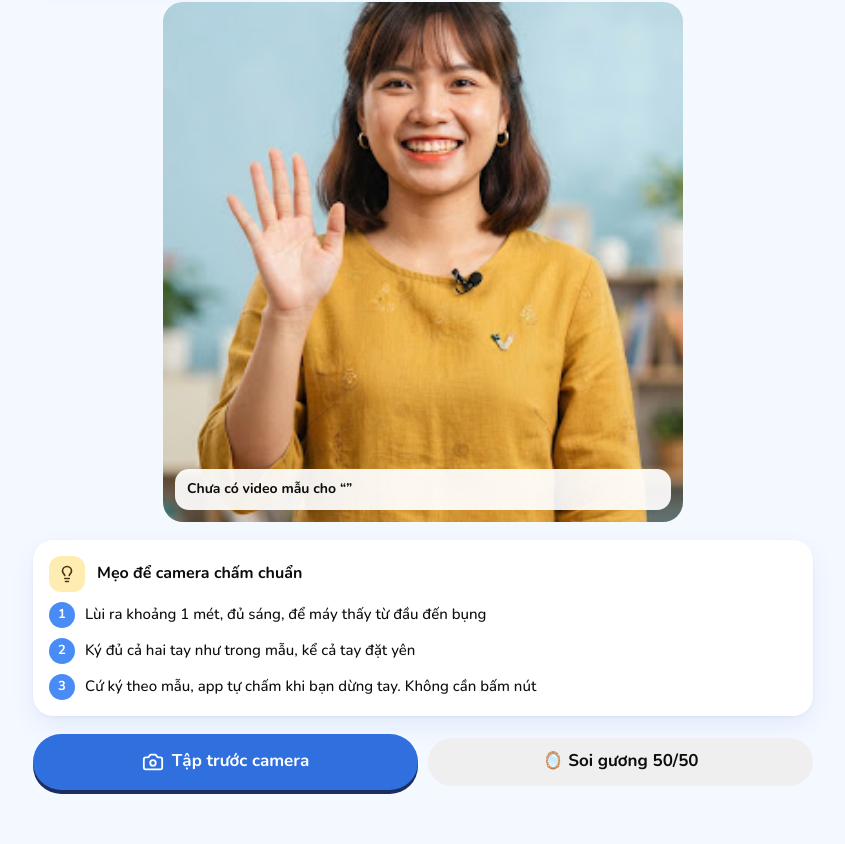
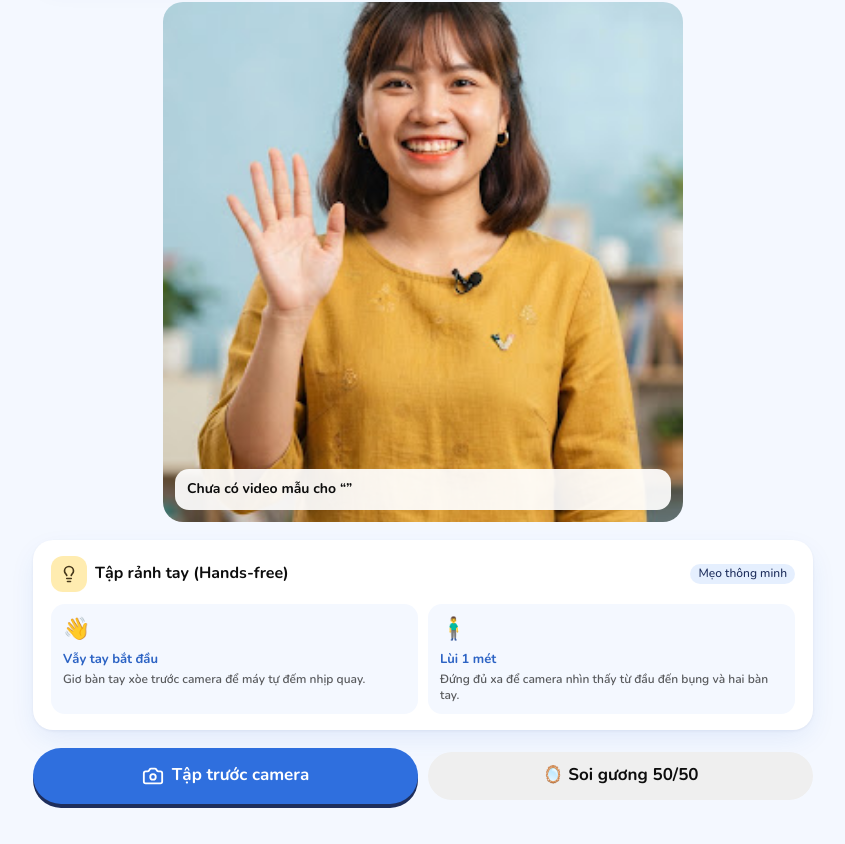
Before and after one commit to quang507/VSL, a Next.js app: page /practice in a window 1280 px wide. Shown: the part 250-1094 px from the top of the page, without its empty margins (217-1062 px from the left). Built offline with nearby package versions, Linux system fonts and the light colour scheme.

Commit message:
feat(a11y-deaf): dot pha vuot troi Lingvano (Far-Distance Feedback Banner to ro tu xa 1.5m, Cu chi vay tay Open Palm kich hoat ran tay khong cham, Visual-First tips)

```diff
--- a/app/cau/luyen/page.tsx
+++ b/app/cau/luyen/page.tsx
@@ -88,11 +88,11 @@ function Inner() {
               <button
                 type="button"
                 className="icon-circle"
-                style={{ width: 36, height: 36, border: "none", background: "var(--pur-soft)", color: "var(--pur-txt)" }}
+                style={{ width: 44, height: 44, border: "none", background: "var(--pur-soft)", color: "var(--pur-txt)" }}
                 onClick={() => speakVietnamese(meta.dialogue.partnerPrompt)}
                 aria-label="Nghe người thân nói câu này"
               >
-                <Volume2 size={18} aria-hidden />
+                <Volume2 size={20} aria-hidden />
               </button>
             </div>
             <span className="bb" style={{ color: "var(--txt)", fontSize: 15 }}>{meta.dialogue.partnerPrompt}</span>
--- a/app/page.tsx
+++ b/app/page.tsx
@@ -167,12 +167,11 @@ export default function Home() {
                         display: "flex",
                         alignItems: "center",
                         justifyContent: "center",
-                        color: "var(--txt3)",
+                        color: "var(--txt2)",
                         boxShadow: "0 4px 12px rgba(0,0,0,0.06)",
                         border: "3px solid var(--surface)",
                       }}
                       title={`${w} (Chưa mở)`}
-                      aria-label={`${w}, chưa mở`}
                     >
                       <Lock size={24} aria-hidden />
                     </div>
@@ -215,7 +214,7 @@ export default function Home() {
                     style={{
                       fontSize: 13,
                       background: isCur ? "var(--brand-soft)" : "var(--surface)",
-                      color: isCur ? "var(--acc)" : locked ? "var(--txt3)" : "var(--txt)",
+                      color: isCur ? "var(--blu-txt)" : locked ? "var(--txt2)" : "var(--txt)",
                       padding: "2px 10px",
                       borderRadius: 12,
                       boxShadow: "var(--shadow-tile)",
--- a/app/practice/page.tsx
+++ b/app/practice/page.tsx
@@ -280,25 +280,30 @@ function PracticeInner() {
       {step === "demo" ? (
         <>
           <SampleMedia word={target} slow={slow} />
-          <div className="card" style={{ gap: 10 }}>
-            <div className="row">
+          <div className="card" style={{ gap: 12, padding: "16px 18px", background: "var(--surface)", boxShadow: "var(--shadow-tile)" }}>
+            <div className="row row--between" style={{ alignItems: "center" }}>
+              <div className="row" style={{ gap: 8, alignItems: "center" }}>
                 <IconCircle icon={Lightbulb} size={36} bg="var(--yel-soft)" fg="var(--yel-txt)" square />
-              <span className="bb">Mẹo để camera chấm chuẩn</span>
+                <span className="bb">Tập rảnh tay (Hands-free)</span>
               </div>
-            {[
-              "Lùi ra khoảng 1 mét, đủ sáng, để máy thấy từ đầu đến bụng",
-              "Ký đủ cả hai tay như trong mẫu, kể cả tay đặt yên",
-              auto ? "Cứ ký theo mẫu, app tự chấm khi bạn dừng tay. Không cần bấm nút" : "Bấm Bắt đầu, đếm 3-2-1 rồi ký trong khoảng 2,5 giây",
-            ].map((t, i) => (
-              <div key={t} className="row" style={{ gap: 10 }}>
-                <span className="icon-circle" style={{ width: 26, height: 26, background: "var(--brand)", color: "#fff", fontWeight: 700, fontSize: 13 }}>
-                  {i + 1}
-                </span>
-                <span className="bm" style={{ color: "var(--txt)" }}>
-                  {t}
+              <span className="badge badge--s badge--acc">Mẹo thông minh</span>
+            </div>
+            <div style={{ display: "grid", gridTemplateColumns: "1fr 1fr", gap: 10 }}>
+              <div className="col" style={{ gap: 4, background: "var(--canvas)", padding: "10px 12px", borderRadius: 14 }}>
+                <span style={{ fontSize: 22 }}>👋</span>
+                <span className="bb" style={{ fontSize: 13, color: "var(--acc)" }}>Vẫy tay bắt đầu</span>
+                <span className="sm" style={{ fontSize: 12, color: "var(--txt2)", lineHeight: 1.3 }}>
+                  Giơ bàn tay xòe trước camera để máy tự đếm nhịp quay.
                 </span>
               </div>
-            ))}
+              <div className="col" style={{ gap: 4, background: "var(--canvas)", padding: "10px 12px", borderRadius: 14 }}>
+                <span style={{ fontSize: 22 }}>🧍‍♂️</span>
+                <span className="bb" style={{ fontSize: 13, color: "var(--acc)" }}>Lùi 1 mét</span>
+                <span className="sm" style={{ fontSize: 12, color: "var(--txt2)", lineHeight: 1.3 }}>
+                  Đứng đủ xa để camera nhìn thấy từ đầu đến bụng và hai bàn tay.
+                </span>
+              </div>
+            </div>
           </div>
           <div className="row" style={{ gap: 10 }}>
             <Btn icon={Camera} onClick={() => setStep("practice")} style={{ flex: 1 }}>
@@ -329,16 +334,61 @@ function PracticeInner() {
             corner={target ? <LoopVideo word={target} label={`Video mẫu “${target}”`} style={{ width: "100%", height: "100%", borderRadius: 0 }} /> : undefined}
           />
 
+          {/* Báo hiệu thị giác góc rộng (Far-Distance Feedback Banner) cho người Điếc đứng xa 1.5m */}
           {pred && (
-            <section className="card card--row" aria-live="polite" style={{ border: `2.5px solid ${correct ? "var(--grn)" : "var(--red)"}` }}>
-              <Ring pct={confPct} color={correct ? "var(--grn)" : "var(--org)"} size={76} thick={9}>
+            <div
+              style={{
+                width: "100%",
+                padding: "16px 20px",
+                borderRadius: 20,
+                background: correct ? "var(--pos)" : "var(--neg)",
+                color: "#fff",
+                display: "flex",
+                alignItems: "center",
+                justifyContent: "space-between",
+                boxShadow: correct
+                  ? "0 10px 30px rgba(0, 99, 38, 0.35)"
+                  : "0 10px 30px rgba(149, 19, 0, 0.35)",
+                animation: "pop 0.25s ease-out",
+              }}
+              aria-live="assertive"
+            >
+              <div className="row" style={{ gap: 14, alignItems: "center" }}>
+                <span
+                  style={{
+                    width: 48,
+                    height: 48,
+                    borderRadius: "50%",
+                    background: "rgba(255,255,255,0.2)",
+                    display: "flex",
+                    alignItems: "center",
+                    justifyContent: "center",
+                    fontSize: 26,
+                  }}
+                  aria-hidden
+                >
+                  {correct ? "✓" : "✗"}
+                </span>
+                <div className="col col--tight">
+                  <span style={{ fontSize: 22, fontWeight: 800, letterSpacing: -0.5 }}>
+                    {correct ? "CHÍNH XÁC! +10 XP" : "CHƯA ĐÚNG"}
+                  </span>
+                  <span style={{ fontSize: 14, opacity: 0.9 }}>
+                    {correct ? `Ký chuẩn: ${target}` : `AI nhận thấy: ${pred.label}`}
+                  </span>
+                </div>
+              </div>
+              <span style={{ fontSize: 24, fontWeight: 800 }}>{confPct}%</span>
+            </div>
+          )}
+
+          {pred && !correct && (
+            <section className="card card--row" aria-live="polite" style={{ border: `2.5px solid var(--red)` }}>
+              <Ring pct={confPct} color="var(--org)" size={76} thick={9}>
                 <span className="bb">{confPct}%</span>
               </Ring>
               <div className="col col--tight grow">
-                <span className="h4">{correct ? "Đúng rồi! +10 XP" : "Chưa đúng"}</span>
-                {correct ? (
-                  <span className="bm">Ký hiệu rõ ràng, tiếp tục nào.</span>
-                ) : (
+                <span className="h4">Chưa đúng</span>
                 <div className="col" style={{ gap: 6, marginTop: 2 }}>
                   <span className="bm" style={{ fontSize: 14 }}>
                     AI nhận ra: <b style={{ color: "var(--txt)" }}>{pred.label}</b> ({confPct}%)
@@ -347,7 +397,6 @@ function PracticeInner() {
                     💡 <b>Gợi ý uốn tay:</b> Đưa tay vào giữa khung hình, đối chiếu với video góc màn hình và giữ ổn định hình tay 1-2 giây.
                   </span>
                 </div>
-                )}
               </div>
             </section>
           )}
--- a/components/SignCapture.tsx
+++ b/components/SignCapture.tsx
@@ -105,7 +105,7 @@ function AutoCapture({ modelUrl, labelsUrl, features = "hands", onResult, locked
 }
 
 function ManualCapture({ modelUrl, labelsUrl, features = "hands", onResult, locked, attempted, errorNote, manualLabel, corner }: Props) {
-  const { videoRef, canvasRef, phase, count, handsVisible, hint, faceSeen, modelReady, cameraError, start } = useSignPractice(modelUrl, labelsUrl, features);
+  const { videoRef, canvasRef, phase, count, handsVisible, hint, faceSeen, modelReady, cameraError, wavingDetected, start } = useSignPractice(modelUrl, labelsUrl, features);
   const [noHands, setNoHands] = useState(false);
   const busy = phase === "loading" || phase === "countdown" || phase === "recording";
 
@@ -115,6 +115,13 @@ function ManualCapture({ modelUrl, labelsUrl, features = "hands", onResult, lock
     if (!r) setNoHands(true);
     onResult(r);
   };
+
+  // Kích hoạt rảnh tay (Hands-free Gesture): Giơ bàn tay xòe vẫy chào trước camera thì tự bắt đầu đếm nhịp
+  useEffect(() => {
+    if (wavingDetected && phase === "ready" && !busy && !locked) {
+      void go();
+    }
+  }, [wavingDetected, phase, busy, locked]);
 
   return (
     <>
--- a/lib/useSignPractice.ts
+++ b/lib/useSignPractice.ts
@@ -36,6 +36,27 @@ export function computeHint(hands: HandResult[]): Hint {
   return "ok";
 }
 
+/** Nhận diện bàn tay mở xòe ngón giơ cao (Open Palm / Vẫy tay chào) để kích hoạt không chạm */
+export function isOpenPalmWave(hands: HandResult[]): boolean {
+  if (!hands.length) return false;
+  for (const h of hands) {
+    const pts = h.points;
+    if (pts.length < 21) continue;
+    // Bàn tay giơ ở nửa trên khung hình (cổ tay y < 0.7)
+    if (pts[0].y > 0.75) continue;
+    // Các đầu ngón tay (4, 8, 12, 16, 20) phải cao hơn các khớp gốc MCP (2, 5, 9, 13, 17)
+    const fingersUp =
+      pts[8].y < pts[6].y &&
+      pts[12].y < pts[10].y &&
+      pts[16].y < pts[14].y &&
+      pts[20].y < pts[18].y;
+    // Khoảng cách xòe giữa ngón trỏ và ngón út
+    const span = Math.abs(pts[4].x - pts[20].x);
+    if (fingersUp && span > 0.1) return true;
+  }
+  return false;
+}
+
 /** modelUrl/labelsUrl mặc định = model 100 từ đơn; truyền model khác cho "Câu giao tiếp" */
 export function useSignPractice(modelUrl: string = MODEL_URL, labelsUrl: string = LABELS_URL, features: FeatureKind = "hands") {
   const videoRef = useRef<HTMLVideoElement | null>(null);
@@ -55,6 +76,8 @@ export function useSignPractice(modelUrl: string = MODEL_URL, labelsUrl: string
   const [hint, setHint] = useState<Hint>("none");
   const [modelReady, setModelReady] = useState(false);
   const [cameraError, setCameraError] = useState("");
+  const [wavingDetected, setWavingDetected] = useState(false);
+  const waveFramesRef = useRef(0);
 
   useEffect(() => {
     let stream: MediaStream | null = null;
@@ -126,6 +149,20 @@ export function useSignPractice(modelUrl: string = MODEL_URL, labelsUrl: string
               hintRef.current = h;
               setHint(h);
             }
+
+            // Nhận diện giơ bàn tay vẫy chào để kích hoạt rảnh tay
+            if (isOpenPalmWave(hands)) {
+              waveFramesRef.current += 1;
+              if (waveFramesRef.current >= 4) {
+                setWavingDetected(true);
+              }
+            } else {
+              waveFramesRef.current = Math.max(0, waveFramesRef.current - 1);
+              if (waveFramesRef.current === 0) {
+                setWavingDetected(false);
+              }
+            }
+
             if (recordingRef.current && hands.length > 0) {
               framesRef.current.push(buildFrameFeatures(hands, v.videoHeight / v.videoWidth, fd ? faces.ref() : undefined));
             }
@@ -193,6 +230,7 @@ export function useSignPractice(modelUrl: string = MODEL_URL, labelsUrl: string
     faceSeen,
     modelReady,
     cameraError,
+    wavingDetected,
     start,
   };
 }
```
Lines whose indentation alone changed are shown as unchanged.
